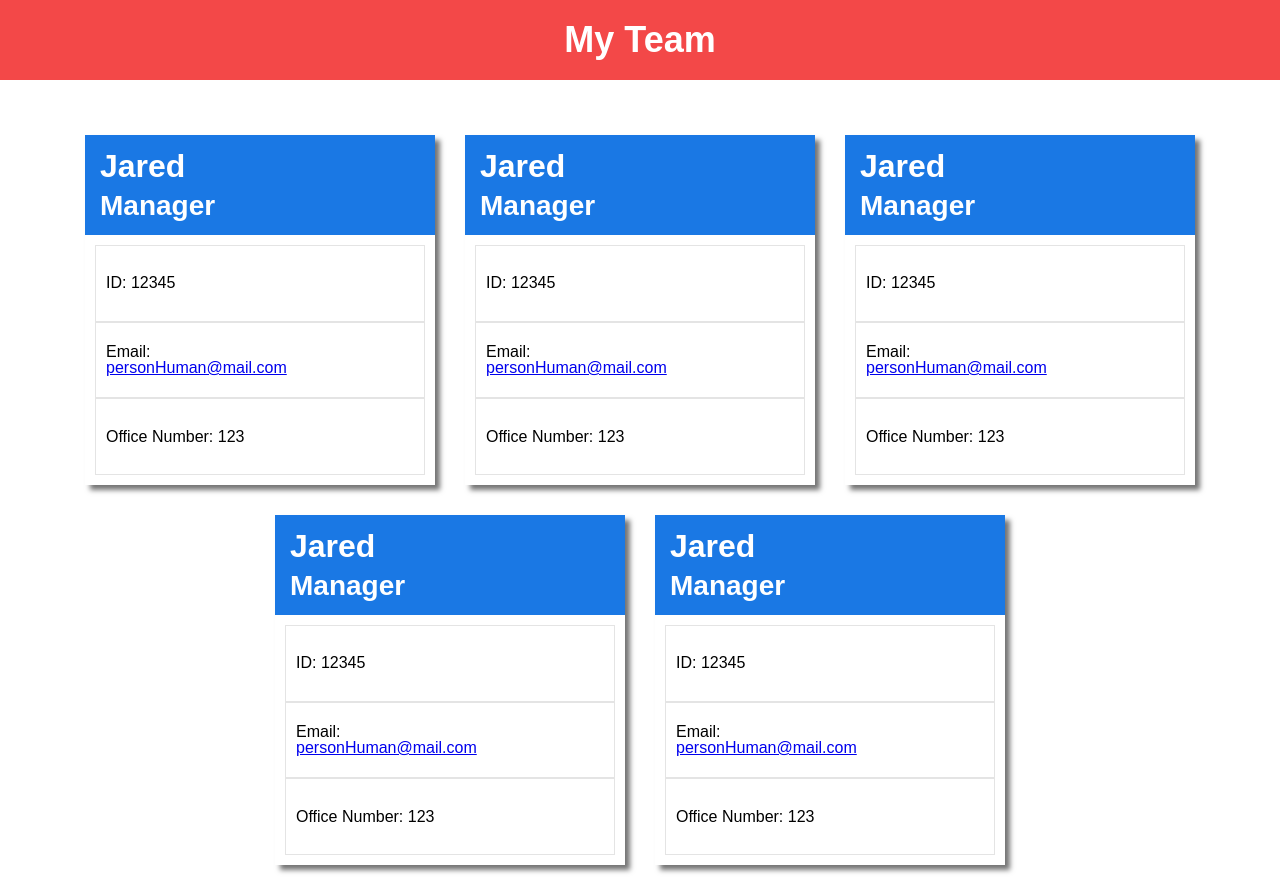
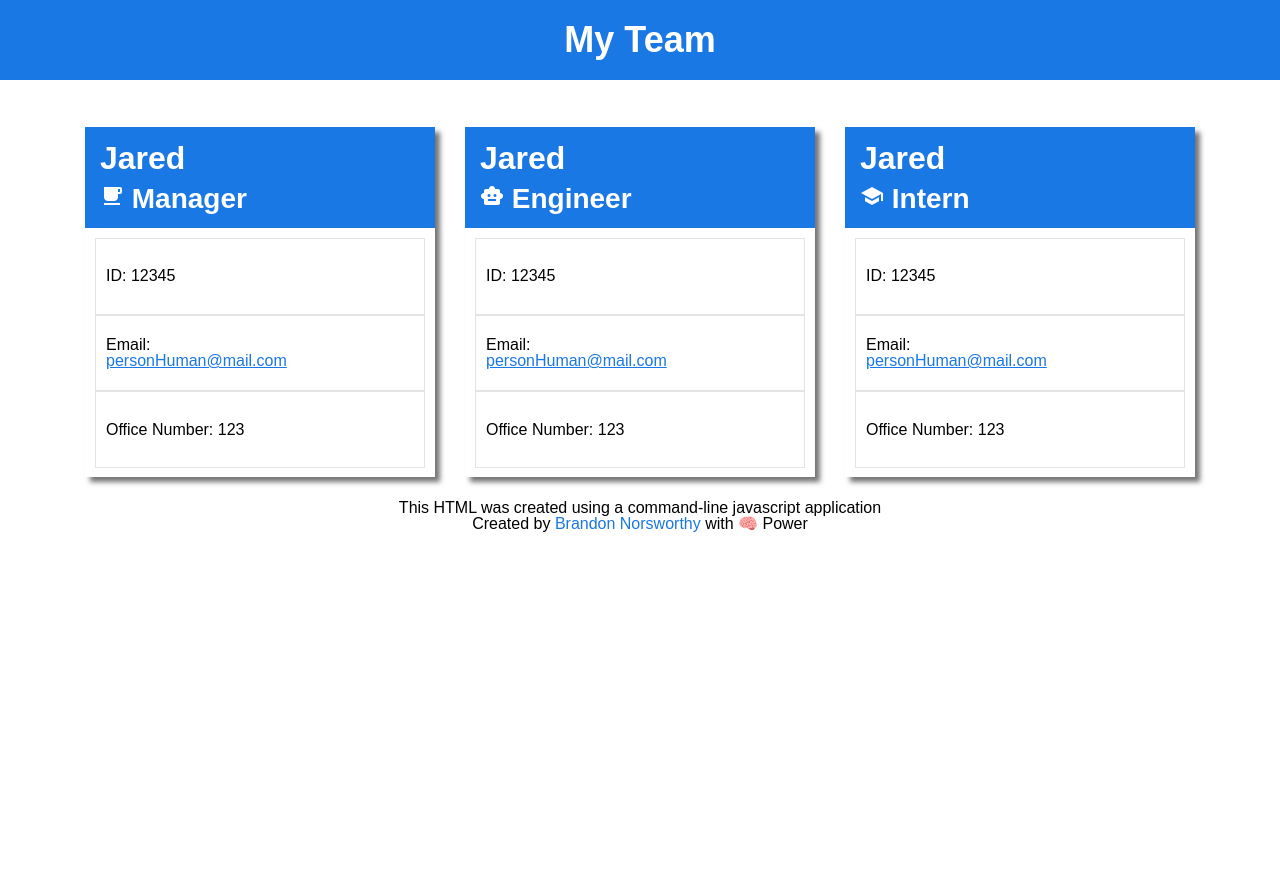
Before and after one commit to brandonnorsworthy/uta-team-profile-generator, a website: page index.html in a window 1280 px wide. After the commit the page ends 800 px from the top, so only its background shows below. Drawn offline with Linux system fonts and the light colour scheme.

Commit message:
finished styling ready for dynamic implementation of js created html file

```diff
--- a/assets/css/style.css
+++ b/assets/css/style.css
@@ -1,10 +1,26 @@
+body {
+    display: flex;
+    flex-direction: column;
+    align-items: center;
+}
+
 header {
+    width: 100vw;
     display: flex;
     justify-content: center;
     align-items: center;
     height: 10vh;
     color: #ffffff;
-    background-color: #f34848;
+    background-color: #1a78e4;
+}
+
+footer {
+    text-align: center;
+}
+
+footer a {
+    color: #1a78e4;
+    text-decoration: none;
 }
 
 header h1 {
@@ -12,7 +28,8 @@ header h1 {
 }
 
 section {
-    padding-top: 5vh;
+    width: 100vw;
+    padding: 4vh 0 1vh 0;
     display: flex;
     flex-wrap: wrap;
     align-items: center;
@@ -56,3 +73,13 @@ section {
     padding: 10px;
     border: 1px solid #e4e4e4;
 }
+
+.card-bottom p a {
+    color: #1a78e4;
+}
+
+@media screen and (min-width: 992px) {
+    section {
+        max-width: 1200px;
+    }
+}
--- a/index.html
+++ b/index.html
@@ -4,6 +4,7 @@
     <meta charset="UTF-8">
     <meta http-equiv="X-UA-Compatible" content="IE=edge">
     <meta name="viewport" content="width=device-width, initial-scale=1.0">
+    <link rel="stylesheet" href="https://fonts.googleapis.com/icon?family=Material+Icons">
     <link rel="stylesheet" href="./assets/css/reset.css">
     <link rel="stylesheet" href="./assets/css/style.css">
     <link rel="shortcut icon" href="./src/favicon.ico?" type="image/x-icon">
@@ -17,7 +18,12 @@
         <div class="card">
             <div class="card-top">
                 <h1>Jared</h1>
-                <h2>Manager</h2>
+                <h2>
+                    <span class="material-icons">
+                    local_cafe
+                    </span>
+                    Manager
+                </h2>
             </div>
             <div class="card-bottom">
                 <p>ID: 12345</p>
@@ -28,7 +34,12 @@
         <div class="card">
             <div class="card-top">
                 <h1>Jared</h1>
-                <h2>Manager</h2>
+                <h2>
+                    <span class="material-icons">
+                    smart_toy
+                    </span>
+                    Engineer
+                </h2>
             </div>
             <div class="card-bottom">
                 <p>ID: 12345</p>
@@ -39,29 +50,12 @@
         <div class="card">
             <div class="card-top">
                 <h1>Jared</h1>
-                <h2>Manager</h2>
-            </div>
-            <div class="card-bottom">
-                <p>ID: 12345</p>
-                <p>Email: <a href="mailto:personHuman@mail.com?subject=SUBJECTHERE&body=BODYMESSAGE%20STUFF">personHuman@mail.com</a></p>
-                <p>Office Number: 123</p>
-            </div>
-        </div>
-        <div class="card">
-            <div class="card-top">
-                <h1>Jared</h1>
-                <h2>Manager</h2>
-            </div>
-            <div class="card-bottom">
-                <p>ID: 12345</p>
-                <p>Email: <a href="mailto:personHuman@mail.com?subject=SUBJECTHERE&body=BODYMESSAGE%20STUFF">personHuman@mail.com</a></p>
-                <p>Office Number: 123</p>
-            </div>
-        </div>
-        <div class="card">
-            <div class="card-top">
-                <h1>Jared</h1>
-                <h2>Manager</h2>
+                <h2>
+                    <span class="material-icons">
+                    school
+                    </span>
+                    Intern
+                </h2>
             </div>
             <div class="card-bottom">
                 <p>ID: 12345</p>
@@ -71,5 +65,9 @@
         </div>
         <!-- dynamic content goes here -->
     </section>
+    <footer>
+        <p>This HTML was created using a command-line javascript application</p>
+        <p>Created by <a href="https://github.com/brandonnorsworthy">Brandon Norsworthy</a> with 🧠 Power</p>
+    </footer>
 </body>
 </html>
```
Also changed, not shown: test.js (deleted, +0 -23 lines), src/style.css (deleted).
